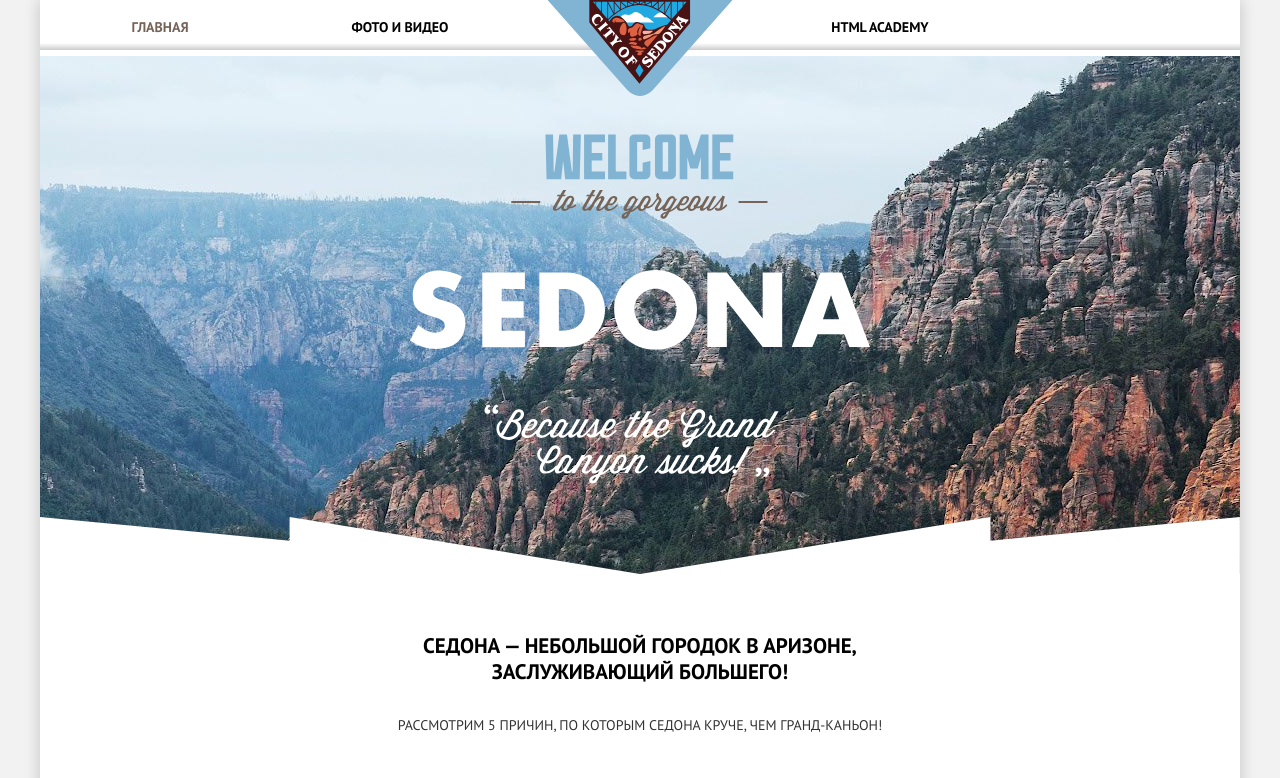
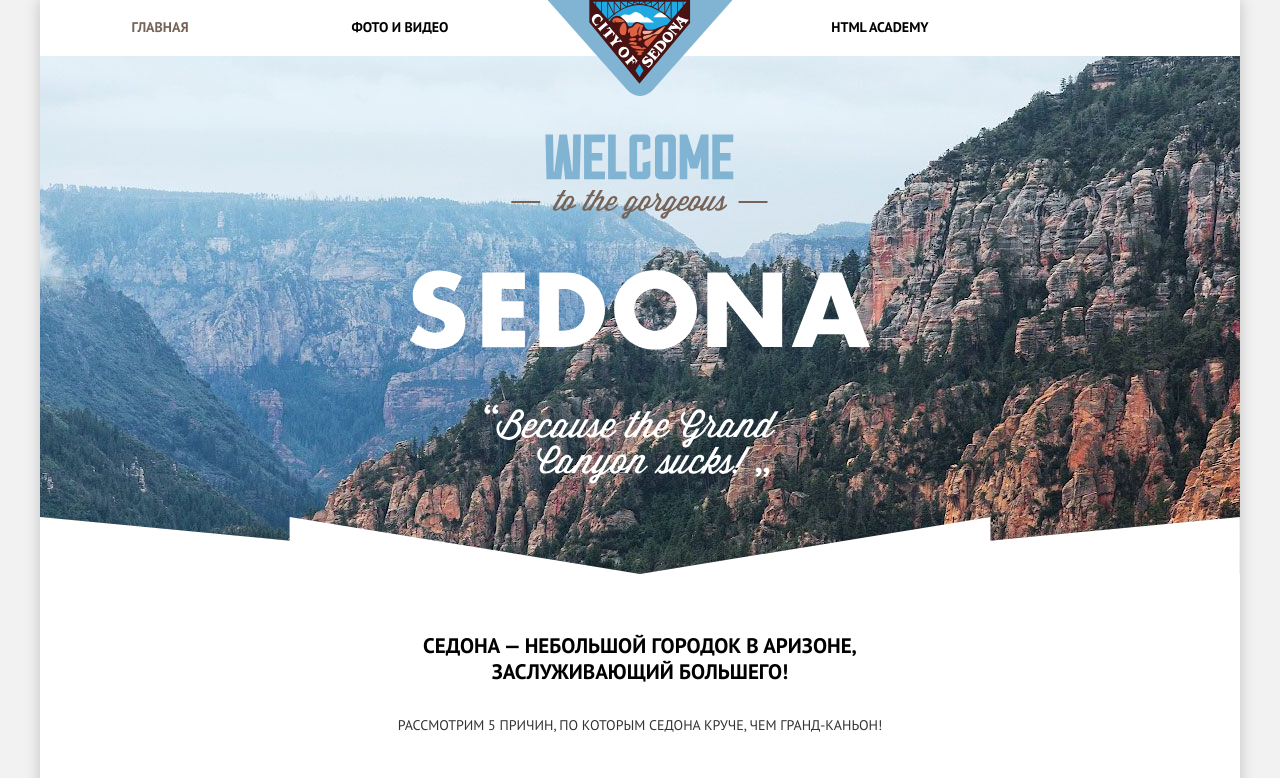
Before and after one commit to htmlacademy-adaptive/2067969-sedona-26, a website: page source/index.html in a window 1280 px wide. Shown: the top 778 px of the page. Drawn offline with nearby package versions, Linux system fonts and the light colour scheme; files that its build step writes are made by us from their sources.

Commit message:
убрала тень с навигации

```diff
--- a/source/less/blocks/navigation.less
+++ b/source/less/blocks/navigation.less
@@ -134,6 +134,10 @@
   width: 100%;
   height: 7px;
   background-image: linear-gradient(180deg, rgba(0, 0, 0, 0) 0%, rgba(0, 0, 0, 0.2) 100%);
+
+  @media (min-width: @tablet-width) {
+    display: none;
+  }
 }
 
 .navigation__list {
```
